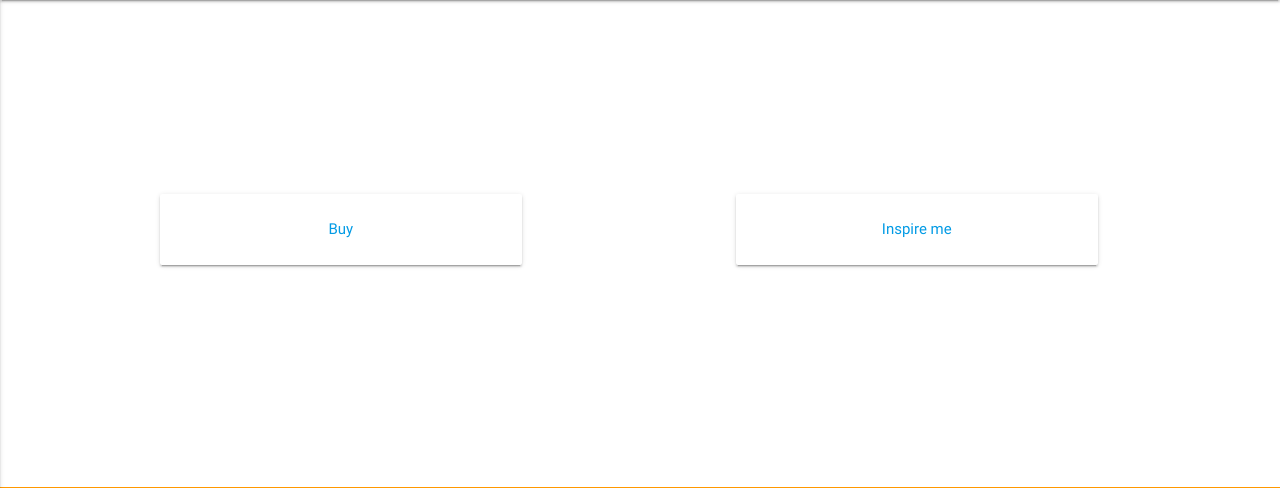
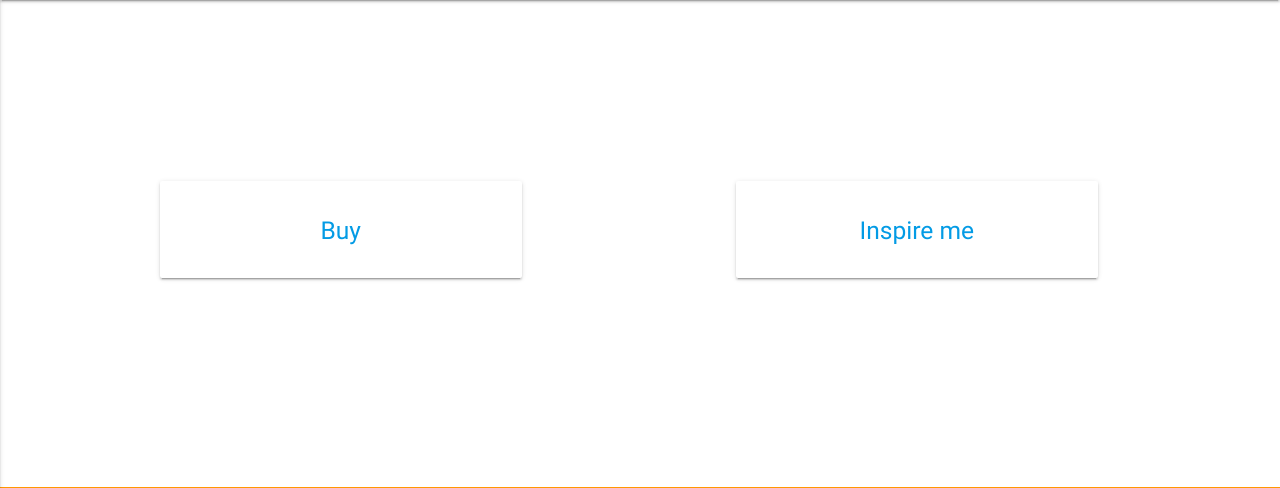
Before and after one commit to HimanshuMittal01/Personal-Genie, a Flask app: page / in a window 1280 px wide. Shown: the part 64-552 px from the top of the page. Run offline with Flask 2, Linux system fonts and the light colour scheme; some libraries are stand-ins or nearby versions.

Commit message:
Fixed Buttons

```diff
--- a/templates/index.html
+++ b/templates/index.html
@@ -8,16 +8,20 @@
 				<div class="col s1">
 				</div>
 				<div class="col s4 center-align">
-					<div class="card-panel hoverable">
-						<a  href="Products.html">Buy</a>
-					</div>
+					<a  href="Products.html">
+						<div class="card-panel hoverable tab">
+							<h5>Buy</h5>
+						</div>
+					</a>
 				</div>
 				<div class="col s2">
 				</div>
 				<div class="col s4 center-align">
-					<div class="card-panel hoverable">
-						<a href="{{url_for('inspire')}}">Inspire me</a>
-					</div>
+					<a href="{{url_for('inspire')}}">
+						<div class="card-panel hoverable">
+							<h5>Inspire me</h5>
+						</div>
+					</a>
 				</div>
 				<div class="col s1">
 				</div>
```
